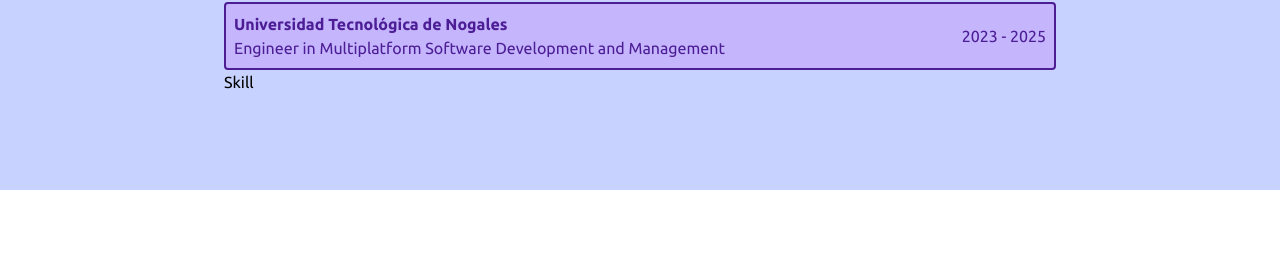
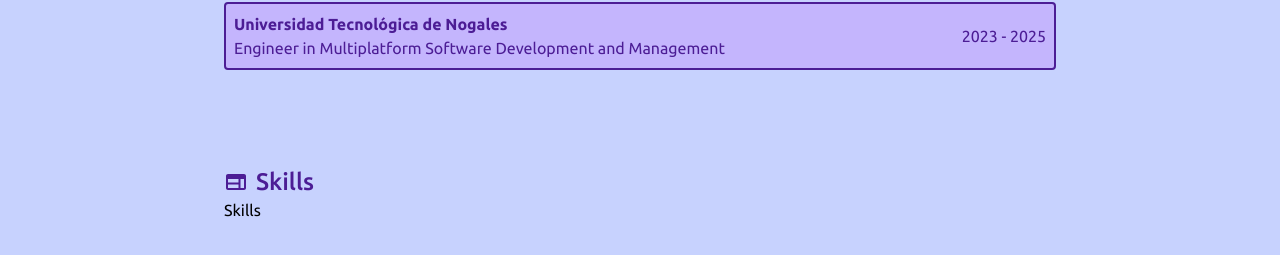
Before and after one commit to zchelalo/portfolio, a React (Vite) app: page / in a window 1280 px wide. Shown: the part 1691-1946 px from the top of the page. Before the commit the page ends 1881 px from the top, so only its background shows below. Built offline with nearby package versions, Linux system fonts and the light colour scheme.

Commit message:
add: skills section

```diff
--- a/src/modules/skill/ui/Skill.tsx
+++ b/src/modules/skill/ui/Skill.tsx
@@ -1,6 +1,20 @@
+import { Section } from '@/constants'
+
+import { SectionLayout } from '@/components/SectionLayout'
+
+import { MdOutlineWeb } from 'react-icons/md'
+
 function Skill() {
   return (
-    <div>Skill</div>
+    <SectionLayout
+      title='Skills'
+      icon={MdOutlineWeb}
+      id={Section.SKILLS}
+    >
+      <main>
+        Skills
+      </main>
+    </SectionLayout>
   )
 }
 
```
